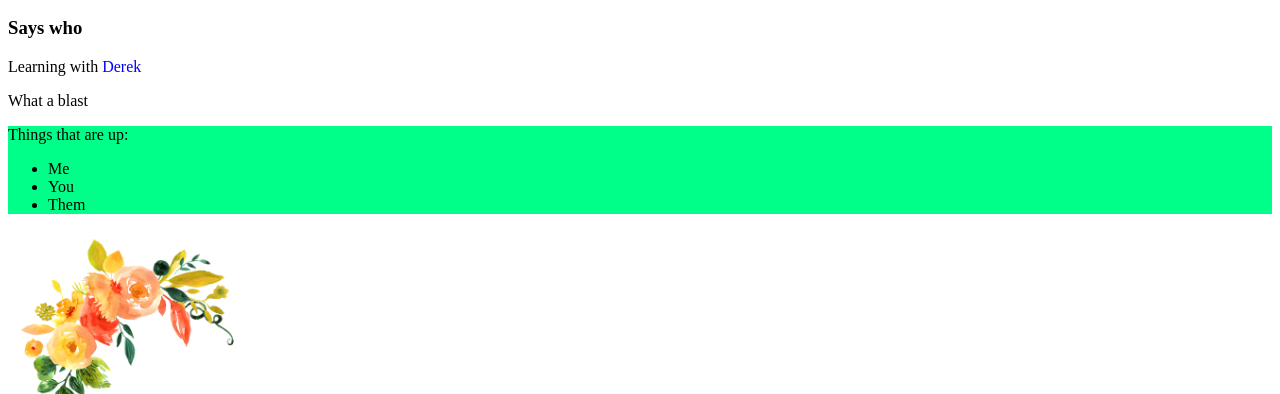
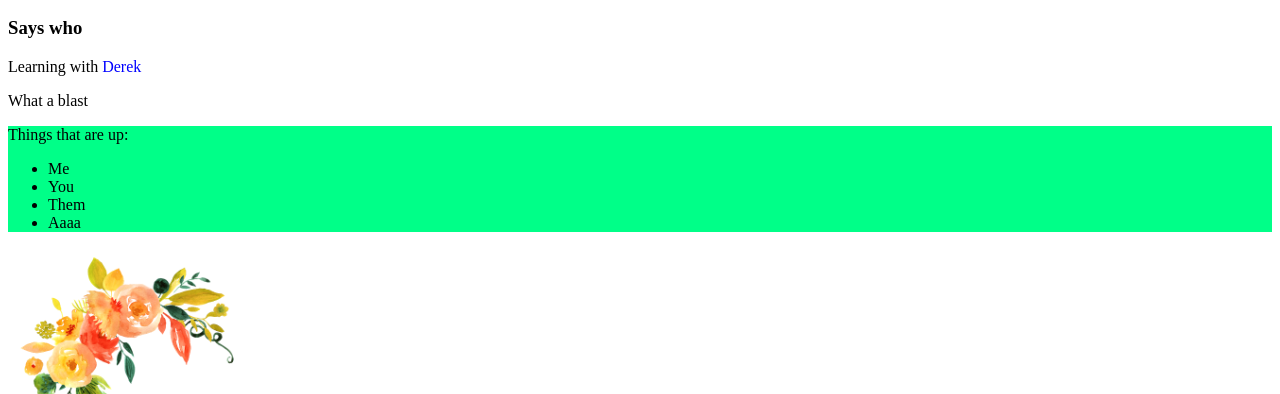
Before and after one commit to flalevi/Tests_repo, a plain HTML site: page index.html in a window 1280 px wide. Shown: the part 96-490 px from the top of the page. Drawn offline with Linux system fonts and the light colour scheme.

Commit message:
Second commit

```diff
--- a/index.html
+++ b/index.html
@@ -17,6 +17,7 @@
             <li>Me</li>
             <li>You</li>
             <li>Them</li>
+            <li>Aaaa</li>
         </ul>
          </div>
          <a href="https://whatsapp.com" target="_blank">
```
